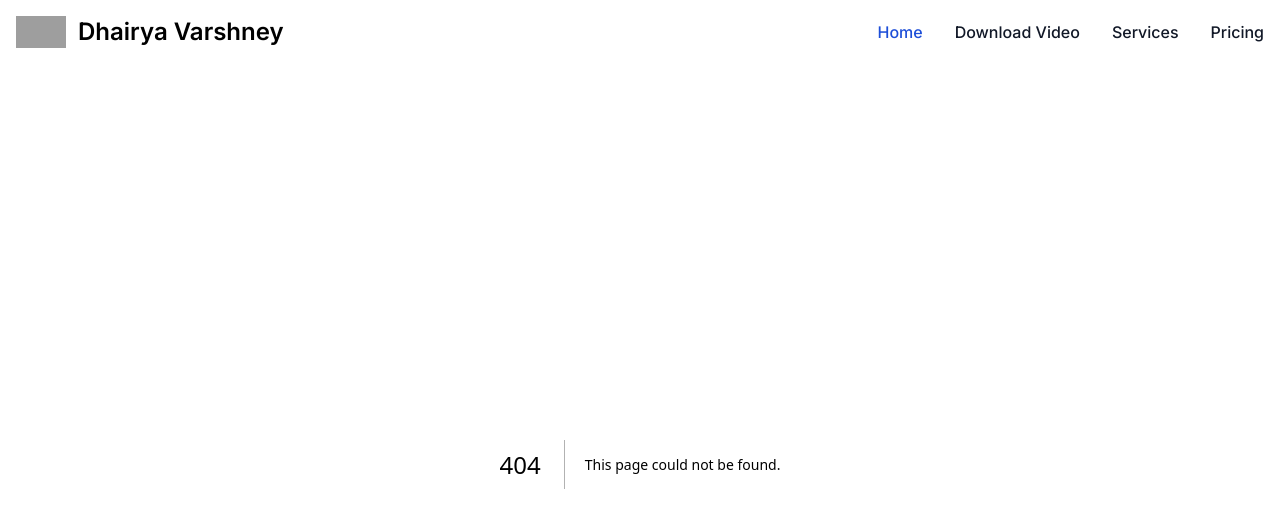
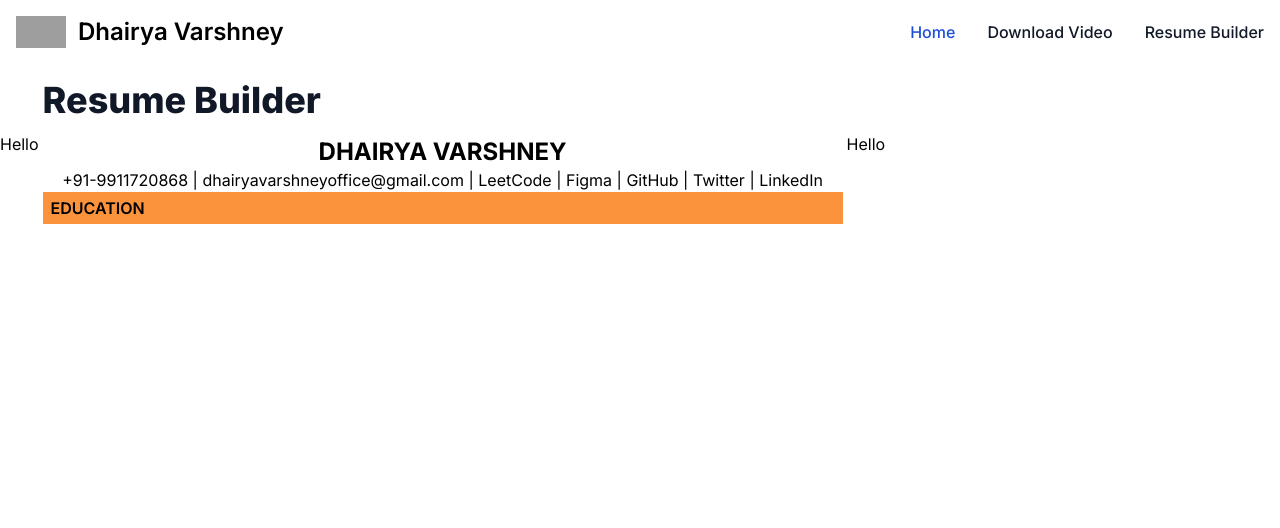
Before and after one commit to dvbuiilds/portfolio, a Next.js app: page /resume-builder in a window 1280 px wide. Before the commit this address had no page. Shown: the top 528 px of the page. Built offline with nearby package versions, Linux system fonts and the light colour scheme; grey boxes are pictures that could not be loaded.

Commit message:
adding Resume and SectionTitle Component.

```diff
--- /dev/null
+++ b/src/app/resume-builder/layout.tsx
@@ -0,0 +1,14 @@
+import type { Metadata } from "next";
+
+export const metadata: Metadata = {
+  title: "Resume Builder",
+  description: "Build professional resume in one go <3",
+};
+
+export default function Layout({
+  children,
+}: Readonly<{
+  children: React.ReactNode;
+}>) {
+  return <div>{children}</div>;
+}
--- /dev/null
+++ b/src/app/resume-builder/page.tsx
@@ -0,0 +1,17 @@
+"use client";
+
+import { Title } from "downloader/components/common";
+import { Resume } from "downloader/components/resume-builder/Resume";
+
+export default function Home() {
+  return (
+    <div className="flex flex-row max-md:flex-col items-center gap-1 max-w-screen-xl mx-auto dark:text-white">
+      <div>Hello</div>
+      <div>
+        <Title>Resume Builder</Title>
+        <Resume />
+      </div>
+      <div>Hello</div>
+    </div>
+  );
+}
--- a/src/components/common/Navbar.tsx
+++ b/src/components/common/Navbar.tsx
@@ -1,13 +1,16 @@
-import React from 'react';
+import React from "react";
 
 // Components
-import Image from 'next/image';
+import Image from "next/image";
 
 export const Navbar = () => {
   return (
     <nav className="bg-white border-gray-200 dark:bg-gray-900">
       <div className="max-w-screen-xl flex flex-wrap items-center justify-between mx-auto p-4">
-        <a href="https://flowbite.com/" className="flex items-center space-x-3 rtl:space-x-reverse">
+        <a
+          href="https://flowbite.com/"
+          className="flex items-center space-x-3 rtl:space-x-reverse"
+        >
           <Image
             src="https://flowbite.com/docs/images/logo.svg"
             className="h-8"
@@ -64,18 +67,10 @@ export const Navbar = () => {
             </li>
             <li>
               <a
-                href="#"
+                href="/resume-builder"
                 className="block py-2 px-3 text-gray-900 rounded hover:bg-gray-100 md:hover:bg-transparent md:border-0 md:hover:text-blue-700 md:p-0 dark:text-white md:dark:hover:text-blue-500 dark:hover:bg-gray-700 dark:hover:text-white md:dark:hover:bg-transparent"
               >
-                Services
-              </a>
-            </li>
-            <li>
-              <a
-                href="#"
-                className="block py-2 px-3 text-gray-900 rounded hover:bg-gray-100 md:hover:bg-transparent md:border-0 md:hover:text-blue-700 md:p-0 dark:text-white md:dark:hover:text-blue-500 dark:hover:bg-gray-700 dark:hover:text-white md:dark:hover:bg-transparent"
-              >
-                Pricing
+                Resume Builder
               </a>
             </li>
           </ul>
--- /dev/null
+++ b/src/components/resume-builder/Resume.tsx
@@ -0,0 +1,22 @@
+import React from "react";
+import { Title } from "../common";
+import { SectionTitle } from "./SectionTitle";
+
+interface ResumePropsType {}
+export const Resume: React.FC<ResumePropsType> = (props) => {
+  return (
+    <div className="w-[800px] flex flex-col items-center justify-center">
+      <h4 className="text-2xl font-bold dark:text-white uppercase">
+        Dhairya Varshney
+      </h4>
+      {/** Personal Credentials */}
+      <p>
+        +91-9911720868 | dhairyavarshneyoffice@gmail.com | LeetCode | Figma |
+        GitHub | Twitter | LinkedIn
+      </p>
+      <section className="w-full">
+        <SectionTitle>EDUCATION</SectionTitle>
+      </section>
+    </div>
+  );
+};
--- /dev/null
+++ b/src/components/resume-builder/SectionTitle.tsx
@@ -0,0 +1,11 @@
+import React from "react";
+
+interface SectionTitlePropsType extends React.ComponentProps<"h5"> {}
+export const SectionTitle: React.FC<SectionTitlePropsType> = (props) => {
+  const { children } = props;
+  return (
+    <h5 className="bg-orange-400 font-semibold py-1 w-full pl-2 ">
+      {children}
+    </h5>
+  );
+};
```
Also changed, not shown: 1 other file (tests, documents, lock files or other folders).
